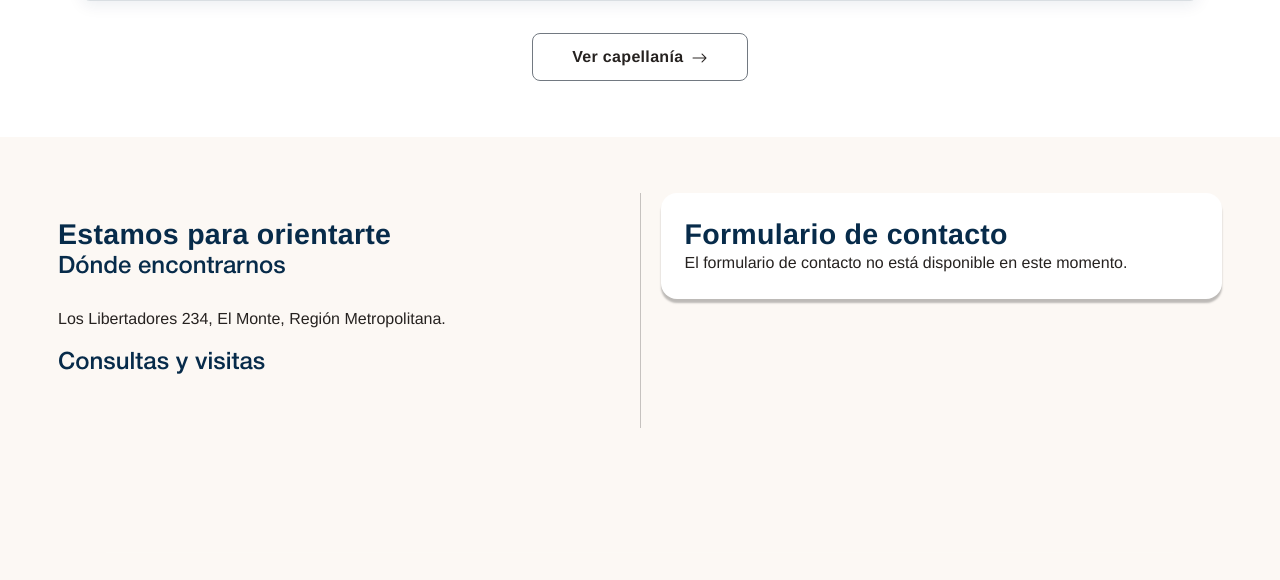
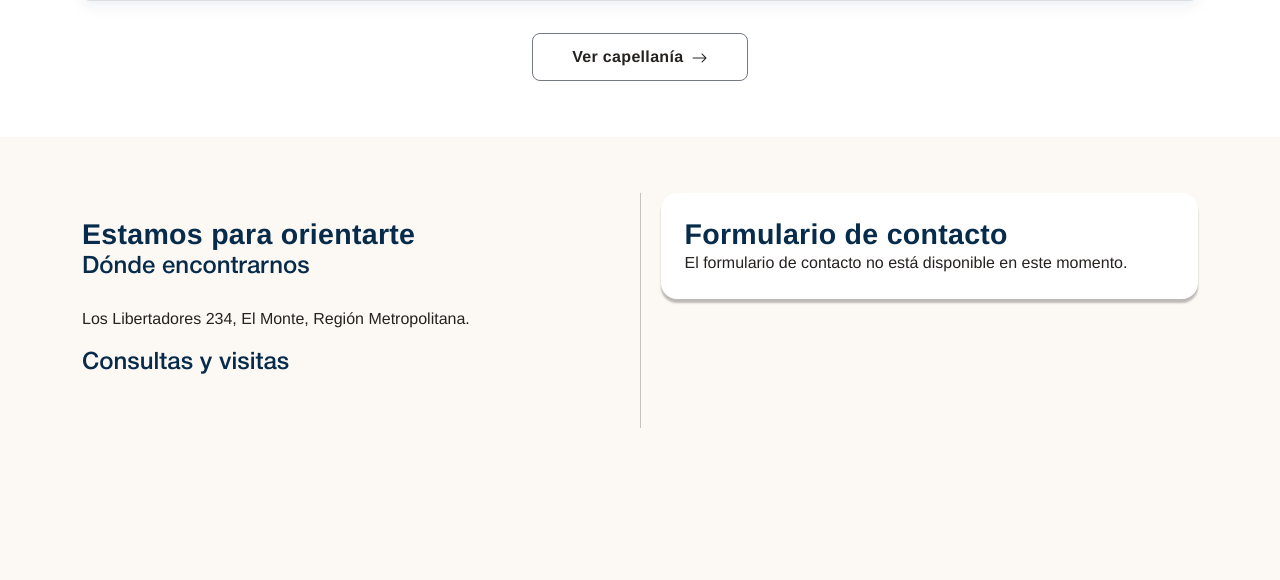
Before and after one commit to vifiedler/eleam-theme, a WordPress theme: template page-index.php in a window 1280 px wide. Shown: the part 2670-3250 px from the top of the page. Run offline with PHP 8.4 and a stand-in for WordPress, Linux system fonts and the light colour scheme; the site name, menu and one post (Sample post) are stand-ins, and other content is empty; some libraries are stand-ins or nearby versions; some web fonts are replaced.

Commit message:
Update loop-contacto.php

```diff
--- a/assets/modulos/modulo-inicio/loop-contacto.php
+++ b/assets/modulos/modulo-inicio/loop-contacto.php
@@ -14,7 +14,7 @@ $titulo_formulario = eleam_inicio_texto('titulo_formulario_contacto', $contacto_
 $formulario = eleam_inicio_formulario_cf7();
 ?>
 <section class="seccion seccion-crema" aria-labelledby="titulo-contacto-inicio">
-    <div class="contenedor-contenido">
+    <div class="container">
         <div class="row align-items-stretch">
             <div class="col-lg">
                 <div class="bloque-contacto-informacion">
```
